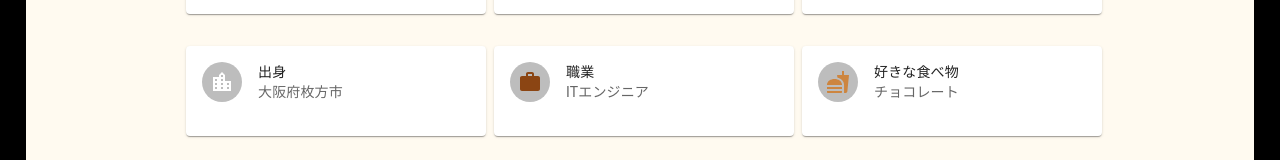
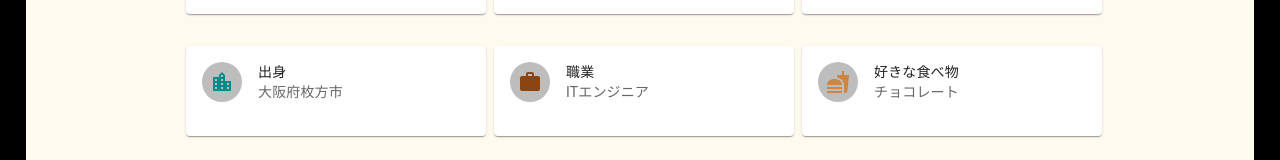
Before and after one commit to nkserveren26/reactprof, a React (Create React App) app: page /about in a window 1280 px wide. Shown: the part 229-389 px from the top of the page. Built offline with nearby package versions, Linux system fonts and the light colour scheme.

Commit message:
出身地アイコンの色を変更

```diff
--- a/src/components/variable/ProfItemArray.tsx
+++ b/src/components/variable/ProfItemArray.tsx
@@ -33,7 +33,7 @@ export const profItems: ProfItemProps[] = [
         subheader: "B型"
     },
     {
-        icon: <LocationCityIcon />,
+        icon: <LocationCityIcon sx={{ color: '#008b8b' }} />,
         title: "出身",
         subheader: "大阪府枚方市"
     },
```
